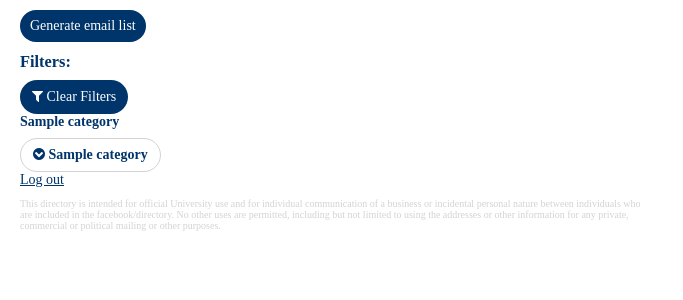
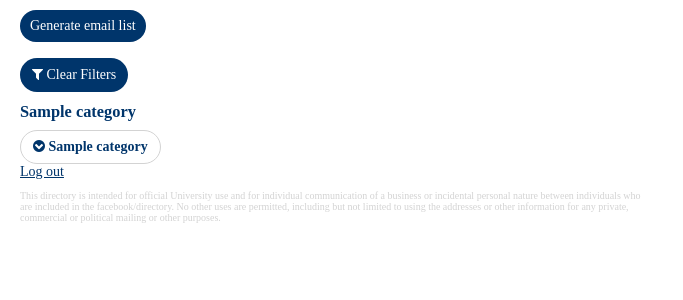
Before and after one commit to Yalies/MailYale, a Flask app: template app/templates/index.html in a window 1280 px wide. Shown: the part 92-392 px from the top of the page, without its empty margins (0-683 px from the left). Run offline with Flask 2, Linux system fonts and the light colour scheme; the template is opened without the code that fills it: most values are stand-ins (such as "Sample title", 1, 10 or a date in 2020); some web fonts are replaced.

Commit message:
Reconfigure headers

```diff
--- a/app/templates/index.html
+++ b/app/templates/index.html
@@ -2,16 +2,15 @@
 
 {% block content %}
 <button id="submit">Generate email list</button>
-<div>
     <textarea style="display: none;" id="output" cols=60 rows=8 readonly placeholder="No matching students. :("></textarea>
     <p id="warning"></p>
-    <h3>Filters:</h3>
+<div>
     <button id="clear_filters">
         <i class="fa fa-filter"></i>
         Clear Filters
     </button>
     {% for category in filters %}
-        <h4>{{ category }}</h4>
+        <h3>{{ category }}</h3>
         {% for filter in filters[category] %}
             {% with name = filter, items = options[filter], header=filters[category][filter], default = "N/A" %}
                 {% include "_filter.html" %}
```
